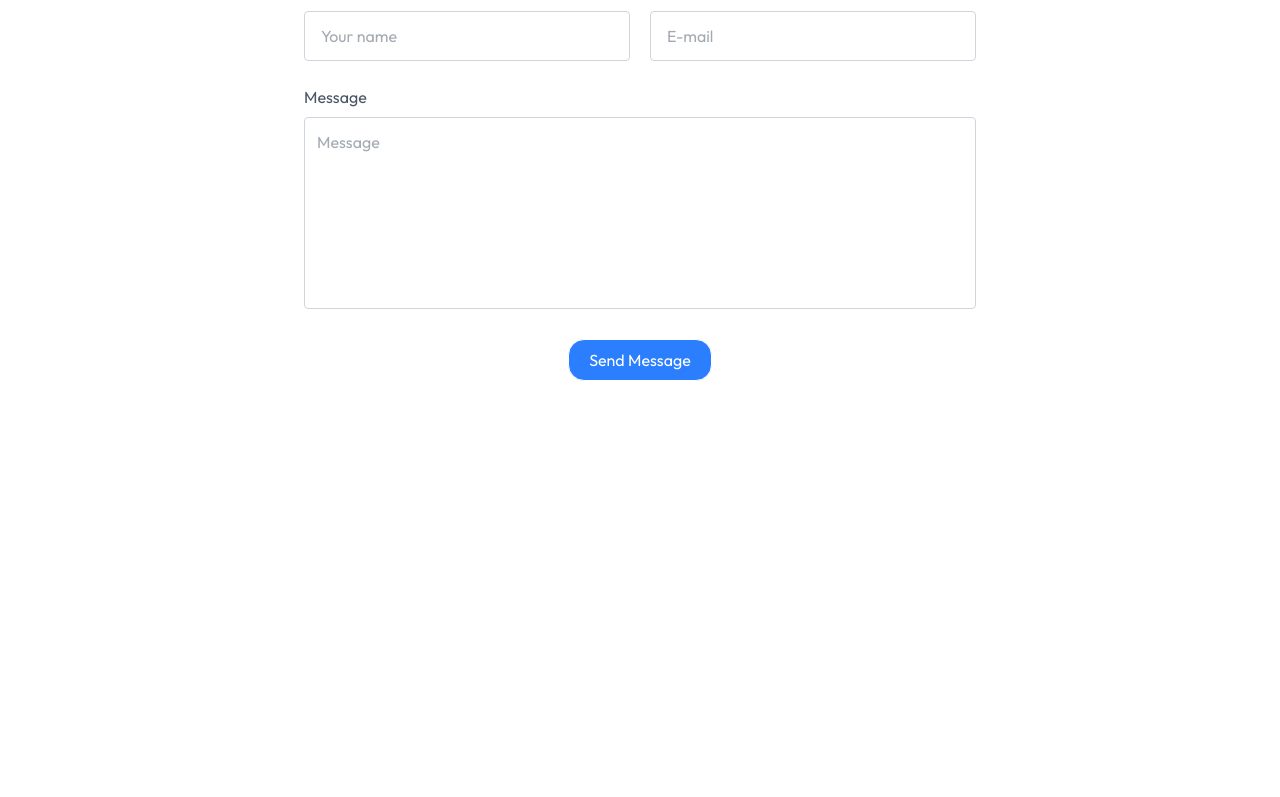
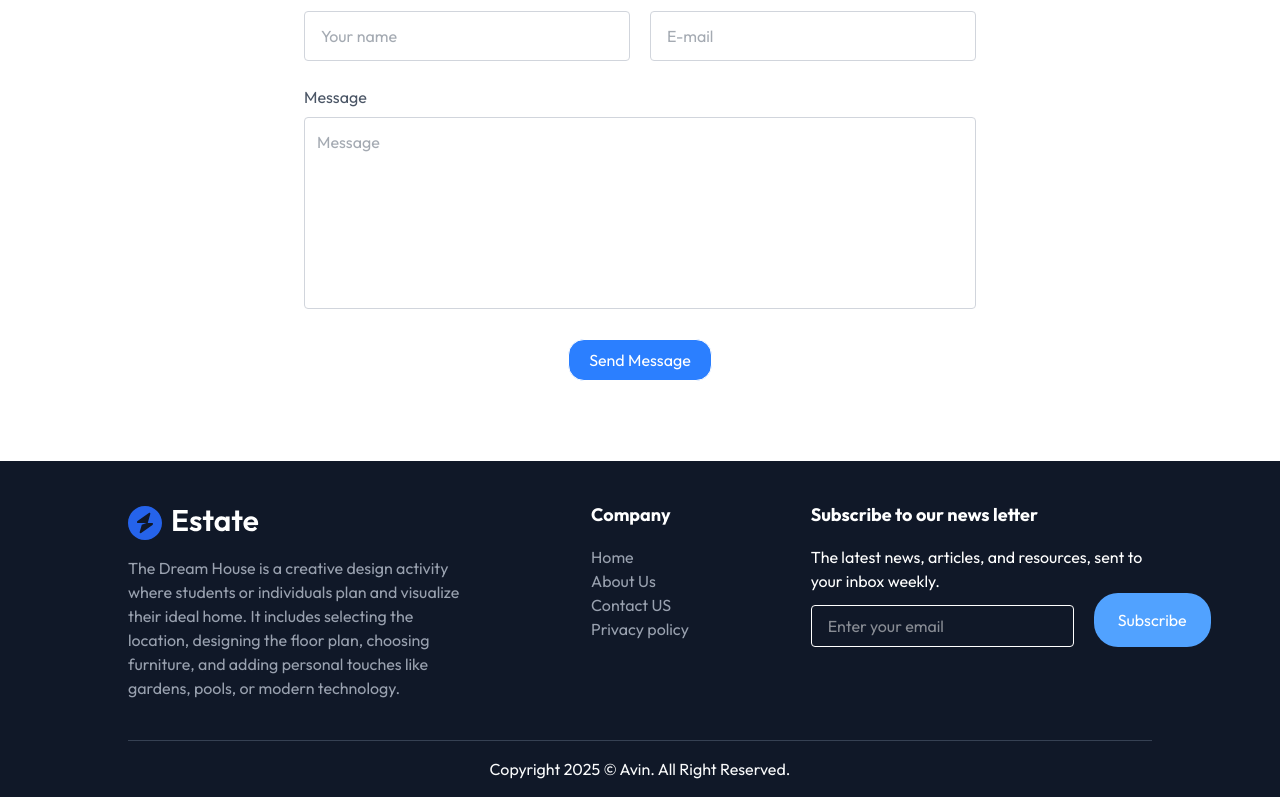
Before and after one commit to Avin-Arunkumar/DreamPlace, a React (Vite) app: page / in a window 1280 px wide. Shown: the part 3142-3939 px from the top of the page. Before the commit the page ends 3603 px from the top, so only its background shows below. Built offline with nearby package versions, Linux system fonts and the light colour scheme.

Commit message:
Final commit

```diff
--- a/package.json
+++ b/package.json
@@ -11,6 +11,7 @@
   },
   "dependencies": {
     "@tailwindcss/vite": "^4.1.3",
+    "framer-motion": "^12.7.4",
     "react": "^19.0.0",
     "react-dom": "^19.0.0",
     "tailwindcss": "^4.1.3"
--- a/src/App.jsx
+++ b/src/App.jsx
@@ -4,6 +4,7 @@ import About from "./components/About";
 import Projects from "./components/Projects";
 import Testimonails from "./components/Testimonials";
 import Contact from "./components/Contact";
+import Footer from "./components/Footer";
 
 const App = () => {
   return (
@@ -13,6 +14,7 @@ const App = () => {
       <Projects />
       <Testimonails />
       <Contact />
+      <Footer />
     </div>
   );
 };
--- /dev/null
+++ b/src/components/Footer.jsx
@@ -0,0 +1,66 @@
+import React from "react";
+import { assets } from "../assets/assets";
+
+const Footer = () => {
+  return (
+    <div
+      className="pt-10 px-4 md:px-20 lg:px-32 bg-gray-900 w-full overflow-hiden"
+      id="Footer"
+    >
+      <div className="container mx-auto flex flex-col md:flex-row justify-between items-start">
+        <div className="w-full md:w-1/3 mb-8 md:mb-0">
+          <img src={assets.logo_dark} alt="footer" />
+          <p className="text-gray-400 mt-4">
+            The Dream House is a creative design activity where students or
+            individuals plan and visualize their ideal home. It includes
+            selecting the location, designing the floor plan, choosing
+            furniture, and adding personal touches like gardens, pools, or
+            modern technology.
+          </p>
+        </div>
+        <div>
+          <h3 className="text-white text-lg font-bold mb-4">Company</h3>
+          <ul className=" flex flex-col text-gray-400">
+            <a className="hover:text-white" href="#Header">
+              Home
+            </a>
+            <a className="hover:text-white" href="#About">
+              About Us
+            </a>
+            <a className="hover:text-white" href="#Contact">
+              Contact US
+            </a>
+            <a className="hover:text-white" href="#">
+              Privacy policy
+            </a>
+          </ul>
+        </div>
+        <div className="w-full md:w-1/3">
+          <h3 className="text-white text-lg font-bold mb-4">
+            Subscribe to our news letter
+          </h3>
+          <p className="text-white">
+            The latest news, articles, and resources, sent to your inbox weekly.
+          </p>
+          <div className=" flex gap-5">
+            <form className="text-gray-500">
+              <input
+                className="border border-white text-white mt-3 py-2 px-4 rounded "
+                type="email"
+                placeholder="Enter your email"
+              />
+            </form>
+            <button className="py-0 px-6 rounded-3xl bg-blue-400 text-white ">
+              Subscribe
+            </button>
+          </div>
+        </div>
+      </div>
+      <div className="border-t border-gray-700 py-4 mt-10 text-center text-gray-50">
+        Copyright 2025 © Avin. All Right Reserved.
+      </div>
+    </div>
+  );
+};
+
+export default Footer;
```
Also changed, not shown: 1 other file (tests, documents, lock files or other folders).
